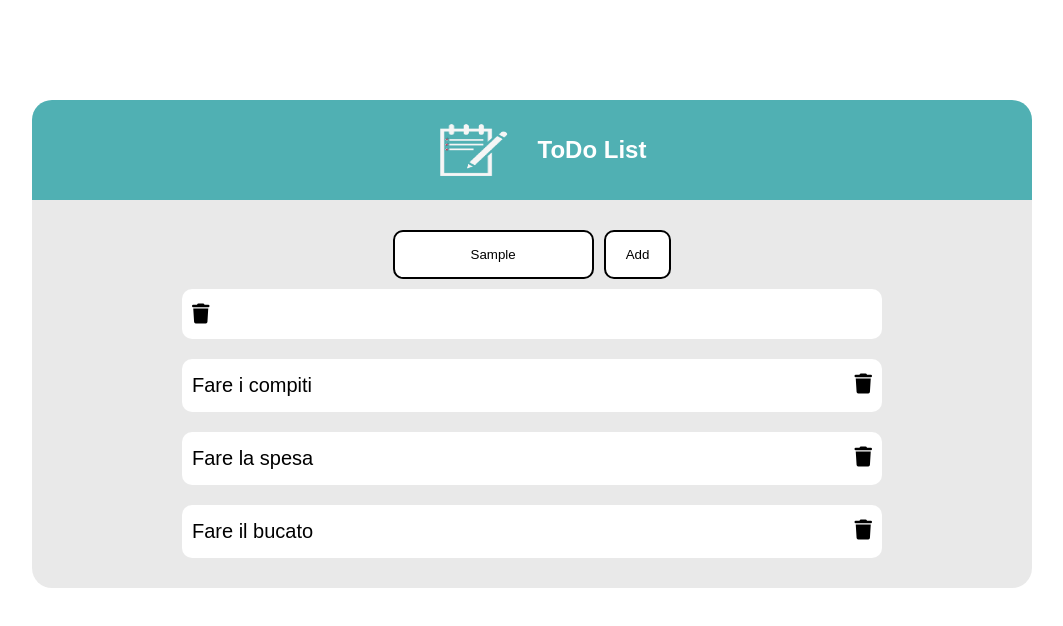
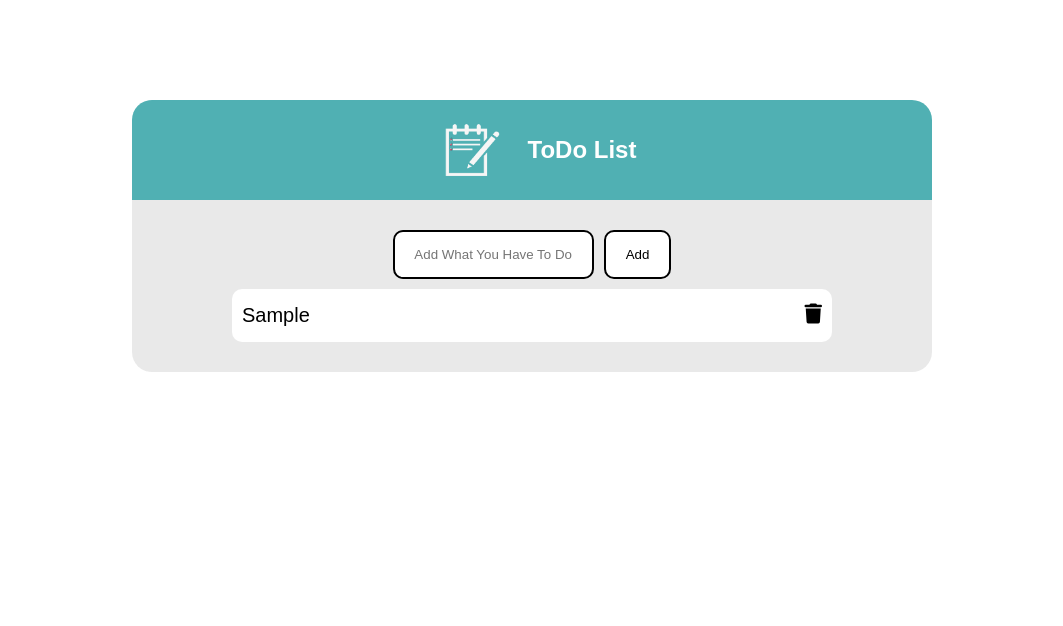
Before and after one commit to AlessandroDiNardo/vue-todolist, a plain HTML site: page index.html in a window 1280 px wide. Both pictures are taken after typing "Sample" into the empty fields and a click on the button "Add". Shown: the whole page, without its empty margins (108-1171 px from the left). Drawn offline with nearby package versions, Linux system fonts and the light colour scheme.

Commit message:
Esercizio completo

```diff
--- a/css/style.css
+++ b/css/style.css
@@ -6,7 +6,7 @@
 }
 
 .container{
-    max-width: 1000px;
+    max-width: 800px;
     margin: 0 auto;
     margin-top: 100px;
 }
@@ -66,6 +66,11 @@ button:hover{
     cursor: pointer;
 }
 
+.error{
+    text-align: center;
+    color: red;
+}
+
 ul{
     display: flex;
     flex-direction: column;
@@ -76,7 +81,7 @@ ul{
 .task{
     display: flex;
     justify-content: space-between;
-    width: 700px;
+    width: 600px;
     list-style: none;
     font-size: 20px;
     background-color: white;
--- a/index.html
+++ b/index.html
@@ -21,17 +21,24 @@
         <section class="main-container">
 
             <div class="add-task">
-                <input type="text" placeholder="Add What You Have To Do">
+                <input type="text" placeholder="Add What You Have To Do" v-model="newTask" @KeyUp.enter="addTask">
                 <button @click="addTask">Add</button>
             </div>
 
-            <ul>
-                <li class="task" v-for="task in tasks">
+            <!-- error -->
+            <div class="error" v-if="error">
+                <h3>Inserire un task di almeno 5 caratteri</h3>
+            </div>
+
+            <!-- task -->
+            <ul v-if="tasks.length > 0">
+                <li class="task" v-for="(task, index) in tasks">
                     {{task.text}}
-                    <i class="fa-solid fa-trash btn-trash"></i>
+                    <i class="fa-solid fa-trash btn-trash" @click="removeTask(index)"></i>
                 </li>
             </ul>
 
+            <h2 v-else="">Non ci sono cose da fare</h2>
         </section>
     </div>
 
--- a/js/main.js
+++ b/js/main.js
@@ -6,25 +6,22 @@ createApp({
             logoImg: './img/todolist.png',
             error: false,
             newTask: '',
-            tasks: [
-                {
-                    text: 'Fare i compiti',
-                    done: false
-                },
-                {
-                    text: 'Fare la spesa',
-                    done: true
-                },
-                {
-                    text: 'Fare il bucato',
-                    done: false
-                }
-            ]
+            tasks: []
         }
     },
     methods: {
         addTask(){
-            this.tasks.unshift({text:this.newTask});
+            if(this.newTask.length < 5 || this.newTask === '') {
+                this.error = true;
+            }else{
+                this.tasks.unshift({text:this.newTask});
+                this.error = false;
+            }
+            this.newTask = '';
+        },
+
+        removeTask(index){
+            this.tasks.splice(index, 1);
         }
     }
 }).mount('#app')
```
